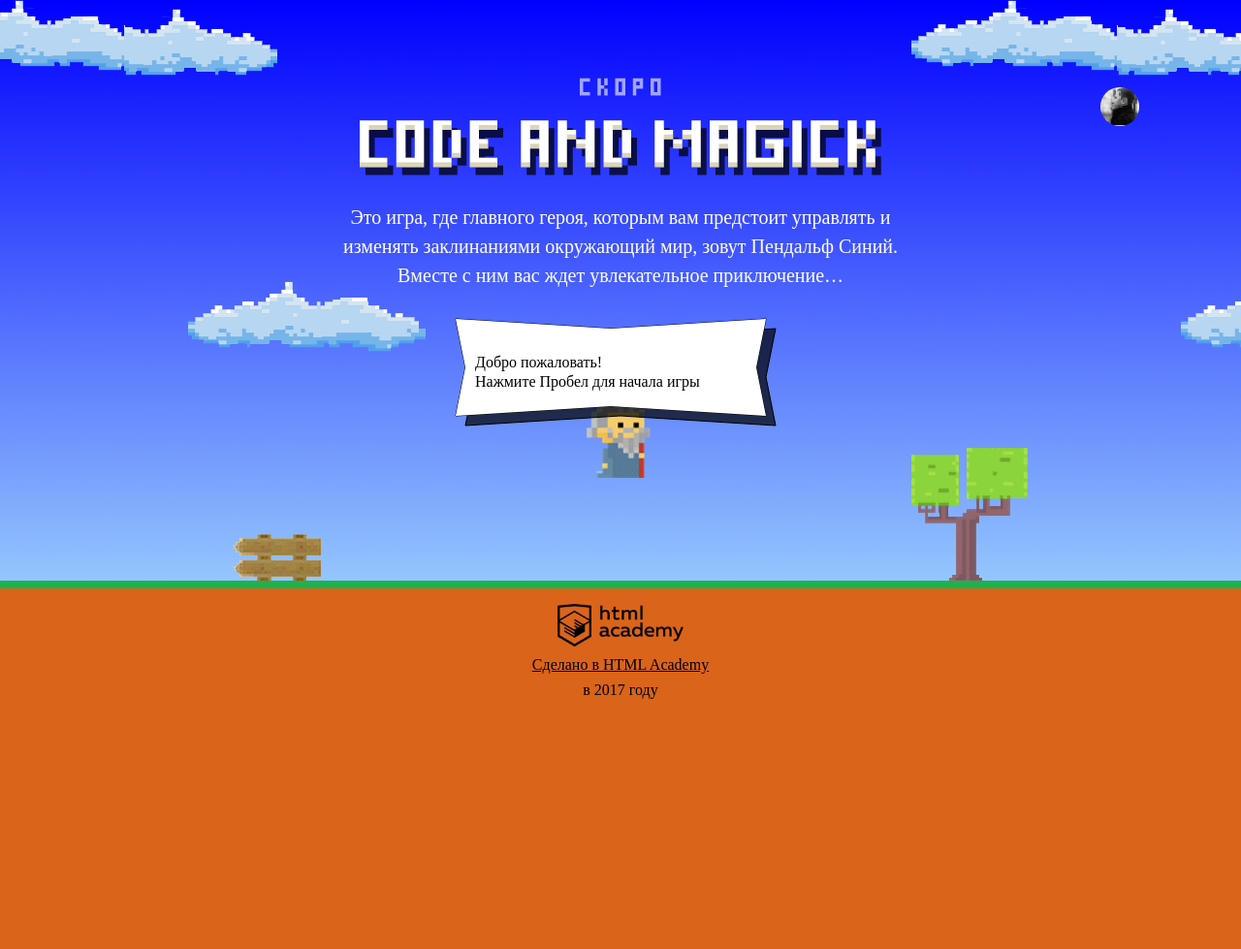
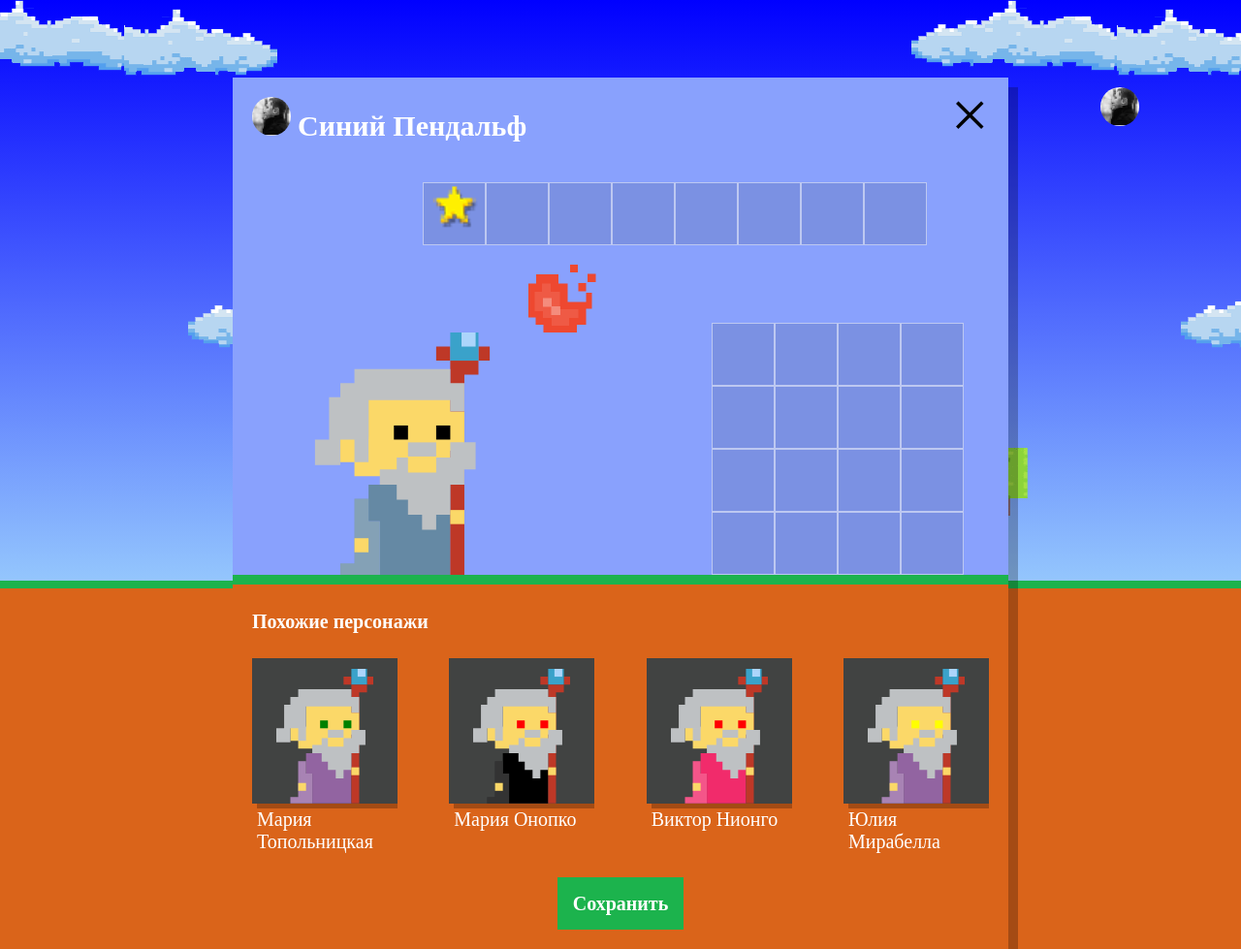
Before and after one commit to Svetlana-Gubina/369637-code-and-magick-19, a website: page index.html in a window 1280 px wide. Shown: the whole page at 97% size. Before the commit the page ends 800 px from the top, so only its background shows below. Drawn offline with Linux system fonts and the light colour scheme; a web font is replaced by a local one.

Commit message:
Similar Wizard

```diff
--- a/index.html
+++ b/index.html
@@ -206,6 +206,7 @@
 </script>
 <script src="js/game.js"></script>
 <script src="js/stat.js"></script>
+<script src="js/setup.js"></script>
 
 </body>
 </html>
--- /dev/null
+++ b/js/setup.js
@@ -0,0 +1,51 @@
+'use strict';
+(function () {
+  var getRandomOfArray = function (arr) {
+    var len = arr.length;
+    var index = Math.floor(Math.random() * len);
+    var element = arr[index];
+    return element;
+  };
+
+  var userDialog = document.querySelector('.setup');
+  userDialog.classList.remove('hidden');
+  document.querySelector('.setup-similar').classList.remove('hidden');
+  var similarListElement = document.querySelector('.setup-similar-list');
+  var similarWizardTemplate = document.getElementById('similar-wizard-template').content.querySelector('.setup-similar-item');
+
+  var WIZARD_NAMES = ['Иван', 'Хуан Себастьян', 'Мария', 'Кристоф', 'Виктор', 'Юлия', 'Люпита', 'Вашингтон'];
+  var WIZARD_LAST_NAMES = ['да Марья', 'Верон', 'Мирабелла', 'Вальц', 'Онопко', 'Топольницкая', 'Нионго', 'Ирвинг'];
+  var COAT_COLORS = ['rgb(101, 137, 164)', 'rgb(241, 43, 107)', 'rgb(146, 100, 161)', 'rgb(56, 159, 117)', 'rgb(215, 210, 55)', 'rgb(0, 0, 0)'];
+  var EYES_COLORS = ['black', 'red', 'blue', 'yellow', 'green'];
+
+  var Wizard = function (name) {
+    this.name = name;
+    this.lastName = getRandomOfArray(WIZARD_LAST_NAMES);
+    this.coatColor = getRandomOfArray(COAT_COLORS);
+    this.eyesColor = getRandomOfArray(EYES_COLORS);
+  };
+
+  var getRandomWizards = function () {
+    var wizards = [];
+    for (var i = 0; i < 4; i++) {
+      var wizardElement = new Wizard(getRandomOfArray(WIZARD_NAMES));
+      wizards.push(wizardElement);
+    }
+    return wizards;
+  };
+
+  var renderWizard = function (wizard) {
+    var wizardElement = similarWizardTemplate.cloneNode(true);
+    wizardElement.querySelector('.setup-similar-label').textContent = wizard.name + ' ' + wizard.lastName;
+    wizardElement.querySelector('.wizard-coat').style.fill = wizard.coatColor;
+    wizardElement.querySelector('.wizard-eyes').style.fill = wizard.eyesColor;
+    return wizardElement;
+  };
+
+  var fragment = document.createDocumentFragment();
+  getRandomWizards().map(function (item) {
+    fragment.appendChild(renderWizard(item));
+  });
+  similarListElement.appendChild(fragment);
+  userDialog.querySelector('.setup-similar').classList.remove('hidden');
+})();
```
